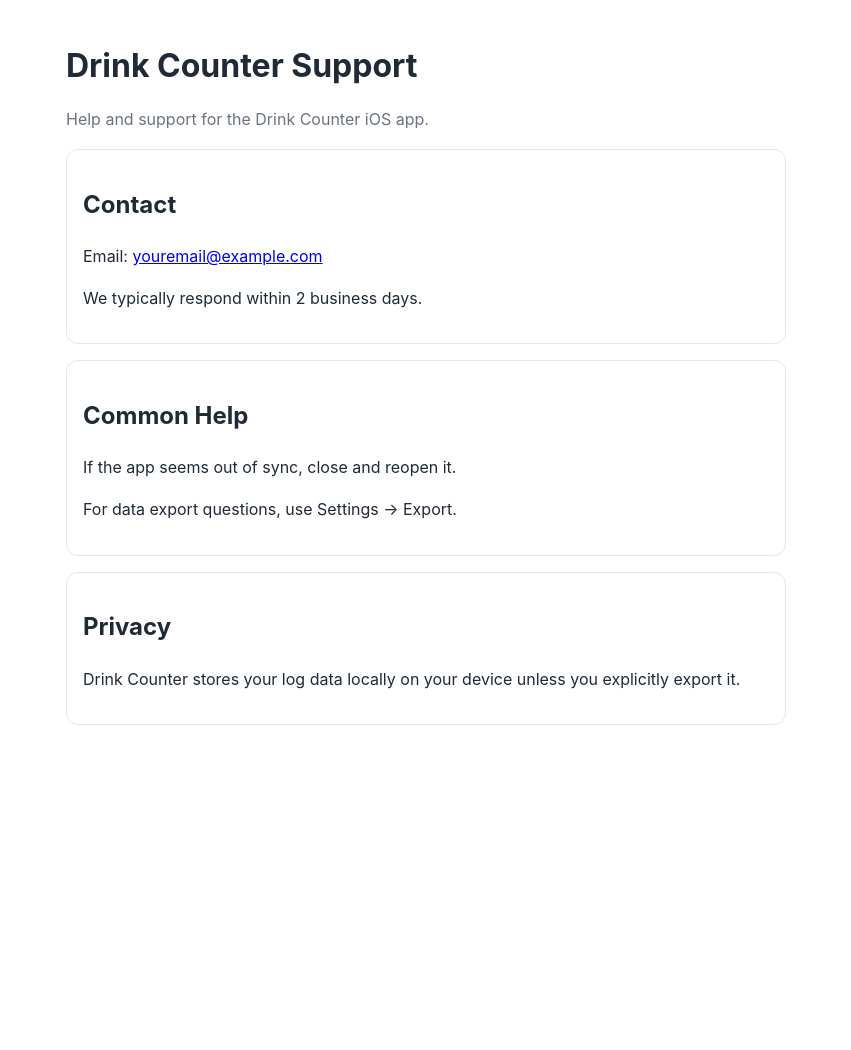
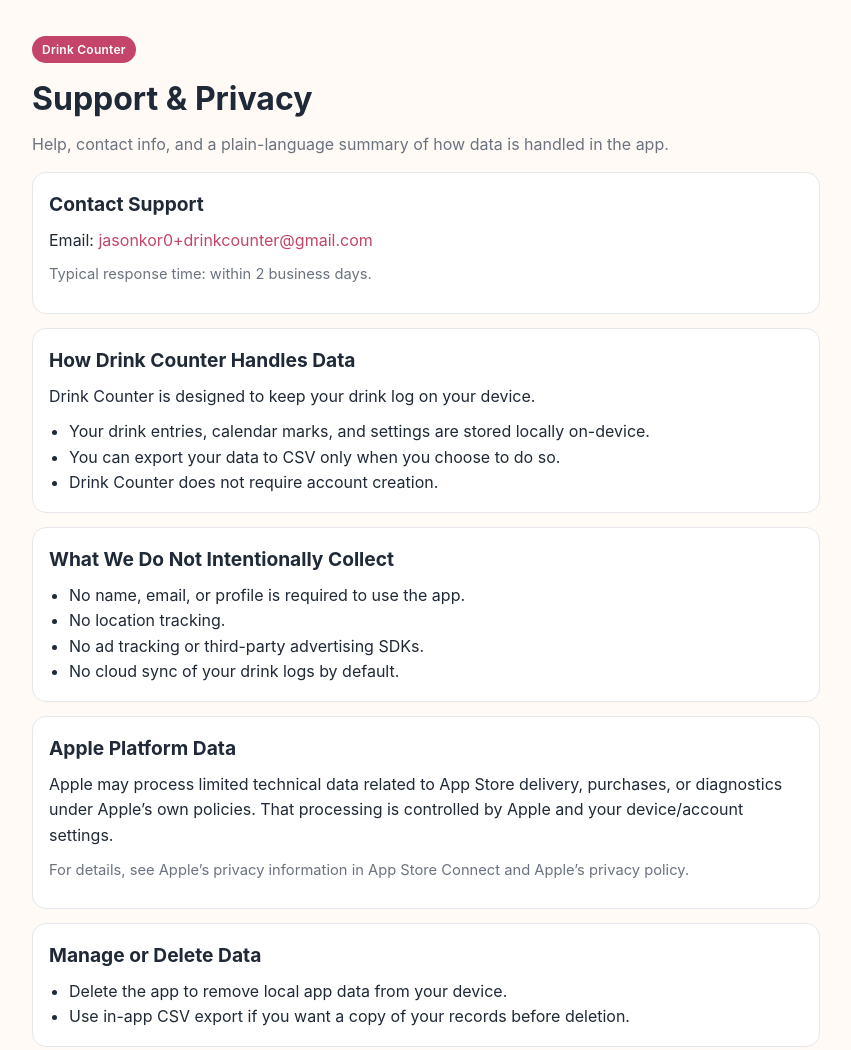
Before and after one commit to jas0nn1/drink-counter-app-support-page, a plain HTML site: page index.html in a window 1280 px wide. Shown: the top 1050 px of the page, without its empty margins (214-1065 px from the left). Before the commit the page ends 800 px from the top, so only its background shows below. Drawn offline with Linux system fonts and the light colour scheme.

Commit message:
Expand support page with clear data handling details

```diff
--- a/index.html
+++ b/index.html
@@ -3,33 +3,111 @@
 <head>
   <meta charset="utf-8" />
   <meta name="viewport" content="width=device-width,initial-scale=1" />
-  <title>Drink Counter Support</title>
+  <title>Drink Counter Support & Privacy</title>
   <style>
-    body { max-width: 720px; margin: 40px auto; padding: 0 16px; font: 16px/1.6 -apple-system, BlinkMacSystemFont, "Segoe UI", Roboto, sans-serif; color: #1f2937; }
-    h1 { margin-bottom: 8px; }
-    .muted { color: #6b7280; }
-    .card { border: 1px solid #e5e7eb; border-radius: 12px; padding: 16px; margin: 16px 0; }
+    :root {
+      --bg: #fffaf5;
+      --card: #ffffff;
+      --text: #1f2937;
+      --muted: #6b7280;
+      --line: #e5e7eb;
+      --accent: #c44569;
+    }
+    * { box-sizing: border-box; }
+    body {
+      margin: 0;
+      background: var(--bg);
+      color: var(--text);
+      font: 16px/1.6 -apple-system, BlinkMacSystemFont, "Segoe UI", Roboto, sans-serif;
+    }
+    .wrap {
+      max-width: 820px;
+      margin: 36px auto 60px;
+      padding: 0 16px;
+    }
+    h1 { margin: 0 0 8px; font-size: 2rem; }
+    h2 { margin: 0 0 8px; font-size: 1.2rem; }
+    p { margin: 0 0 10px; }
+    ul { margin: 8px 0 0 20px; padding: 0; }
+    .muted { color: var(--muted); }
+    .card {
+      background: var(--card);
+      border: 1px solid var(--line);
+      border-radius: 14px;
+      padding: 16px;
+      margin: 14px 0;
+    }
+    .badge {
+      display: inline-block;
+      font-size: 12px;
+      font-weight: 600;
+      letter-spacing: .02em;
+      color: white;
+      background: var(--accent);
+      border-radius: 999px;
+      padding: 4px 10px;
+      margin-bottom: 10px;
+    }
+    a { color: var(--accent); text-decoration: none; }
+    a:hover { text-decoration: underline; }
+    .small { font-size: 0.92rem; }
   </style>
 </head>
 <body>
-  <h1>Drink Counter Support</h1>
-  <p class="muted">Help and support for the Drink Counter iOS app.</p>
+  <main class="wrap">
+    <span class="badge">Drink Counter</span>
+    <h1>Support & Privacy</h1>
+    <p class="muted">Help, contact info, and a plain-language summary of how data is handled in the app.</p>
 
-  <div class="card">
-    <h2>Contact</h2>
-    <p>Email: <a href="mailto:youremail@example.com">youremail@example.com</a></p>
-    <p>We typically respond within 2 business days.</p>
-  </div>
+    <section class="card">
+      <h2>Contact Support</h2>
+      <p>Email: <a href="mailto:jasonkor0+drinkcounter@gmail.com">jasonkor0+drinkcounter@gmail.com</a></p>
+      <p class="small muted">Typical response time: within 2 business days.</p>
+    </section>
 
-  <div class="card">
-    <h2>Common Help</h2>
-    <p>If the app seems out of sync, close and reopen it.</p>
-    <p>For data export questions, use Settings → Export.</p>
-  </div>
+    <section class="card">
+      <h2>How Drink Counter Handles Data</h2>
+      <p>Drink Counter is designed to keep your drink log on your device.</p>
+      <ul>
+        <li>Your drink entries, calendar marks, and settings are stored locally on-device.</li>
+        <li>You can export your data to CSV only when you choose to do so.</li>
+        <li>Drink Counter does not require account creation.</li>
+      </ul>
+    </section>
 
-  <div class="card">
-    <h2>Privacy</h2>
-    <p>Drink Counter stores your log data locally on your device unless you explicitly export it.</p>
-  </div>
+    <section class="card">
+      <h2>What We Do Not Intentionally Collect</h2>
+      <ul>
+        <li>No name, email, or profile is required to use the app.</li>
+        <li>No location tracking.</li>
+        <li>No ad tracking or third-party advertising SDKs.</li>
+        <li>No cloud sync of your drink logs by default.</li>
+      </ul>
+    </section>
+
+    <section class="card">
+      <h2>Apple Platform Data</h2>
+      <p>Apple may process limited technical data related to App Store delivery, purchases, or diagnostics under Apple’s own policies. That processing is controlled by Apple and your device/account settings.</p>
+      <p class="small muted">For details, see Apple’s privacy information in App Store Connect and Apple’s privacy policy.</p>
+    </section>
+
+    <section class="card">
+      <h2>Manage or Delete Data</h2>
+      <ul>
+        <li>Delete the app to remove local app data from your device.</li>
+        <li>Use in-app CSV export if you want a copy of your records before deletion.</li>
+      </ul>
+    </section>
+
+    <section class="card">
+      <h2>Common Help</h2>
+      <ul>
+        <li>If the app appears out of sync, fully close and reopen it.</li>
+        <li>For history sharing, use Settings → Export CSV.</li>
+      </ul>
+    </section>
+
+    <p class="muted small">Last updated: June 20, 2026</p>
+  </main>
 </body>
 </html>
```
